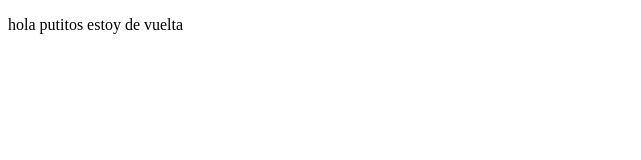
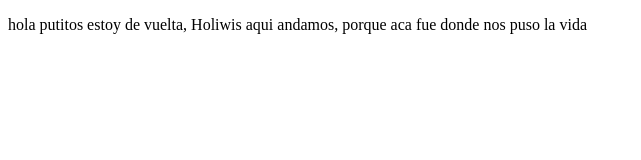
Before and after one commit to BrianStorm99/ProyectoDemo, a plain HTML site: page index.html in a window 1280 px wide. Shown: the whole page, without its empty margins (0-641 px from the left). Drawn offline with Linux system fonts and the light colour scheme.

Commit message:
cambios que agregamos

```diff
--- a/index.html
+++ b/index.html
@@ -4,9 +4,11 @@
     <meta charset="UTF-8">
     <meta http-equiv="X-UA-Compatible" content="IE=edge">
     <meta name="viewport" content="width=device-width, initial-scale=1.0">
-    <title>Hola mundo</title>
+    <title>Hola mundo Este es mi sitio web</title>
 </head>
 <body>
-    <p> hola putitos estoy de vuelta</p>
+    <p> hola putitos estoy de vuelta, Holiwis aqui andamos, porque aca fue donde nos puso la vida
+
+    </p>
 </body>
 </html>
```
